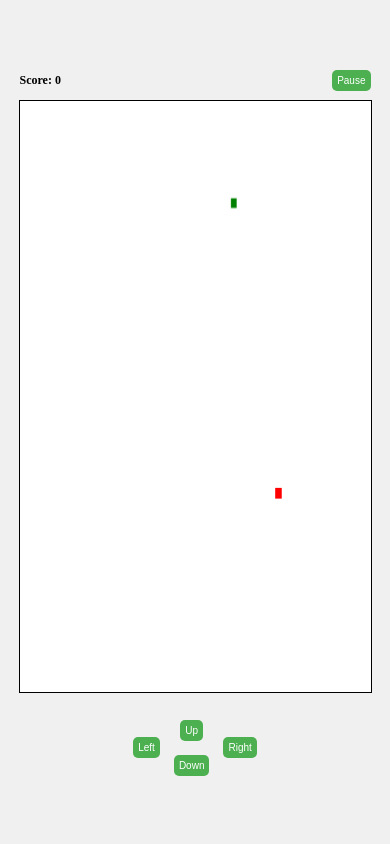
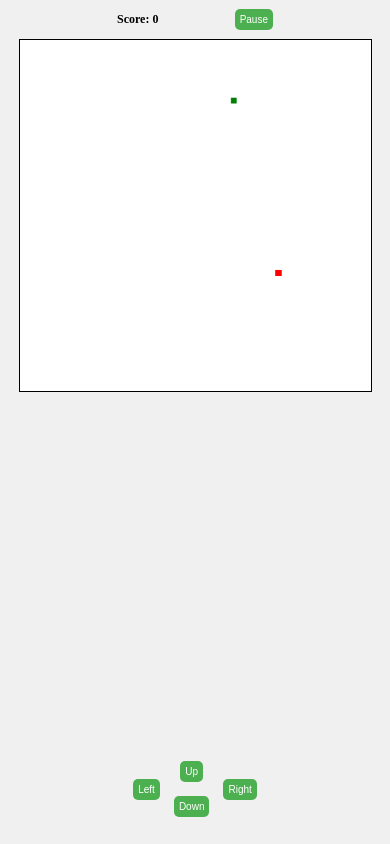
Before and after one commit to wisdom014/Snake, a plain HTML site: page index.html in a window 390 px wide. Drawn offline with Linux system fonts and the light colour scheme.

Commit message:
viewport

```diff
--- a/index.css
+++ b/index.css
@@ -1,7 +1,7 @@
 body {
   display: flex;
   flex-direction: column;
-  justify-content: center;
+  justify-content: top;
   align-items: center;
   height: 100dvh;
   width: 100dvw;
@@ -13,10 +13,12 @@ canvas {
   background-color: #fff;
 }
 .controls {
+  position: absolute;
   display: flex;
-  justify-content: center;
   align-items: center;
-  margin-top: 20px;
+  /* margin-top: 30px; */
+  /* justify-content: center; */
+  bottom: 20px;
 }
 .button {
   background-color: #4caf50;
@@ -63,13 +65,12 @@ h3 #foodCount {
   flex-direction: row;
   justify-content: space-between;
   align-items: center;
-  width: 90dvw;
+  width: 40dvw;
 }
 canvas {
-  width: 70dvw;
-  height: 90dvh;
+  width: 40dvw;
 }
-@media (max-width: 428px) {
+@media (max-width: 430px) {
   .button {
     font-size: 10px; /* Smaller font size for mobile */
     padding: 5px; /* Smaller padding */
@@ -79,7 +80,6 @@ canvas {
   }
   #snakeGame {
     width: 90dvw;
-    height: 70dvh;
   }
   .none {
     display: block;
@@ -95,7 +95,7 @@ canvas {
   }
 }
 
-@media (min-width: 429px) and (max-width: 834px) {
+@media (min-width: 431px) and (max-width: 884px) {
   .button {
     font-size: 16px; /* Smaller font size for mobile */
     padding: 8px; /* Smaller padding */
@@ -105,7 +105,9 @@ canvas {
   }
   #snakeGame {
     width: 90dvw;
-    height: 68dvh;
+  }
+  #container {
+    width: 90dvw;
   }
   .none {
     display: block;
```
